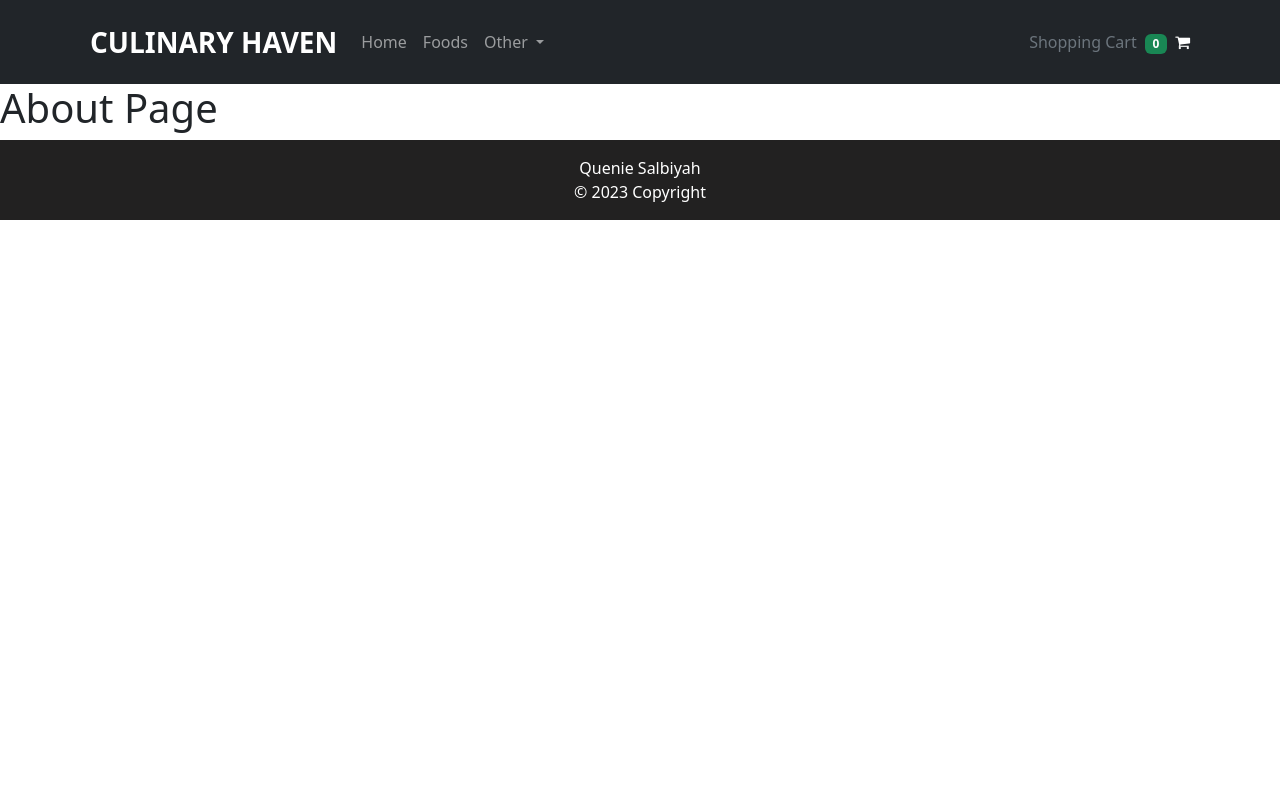
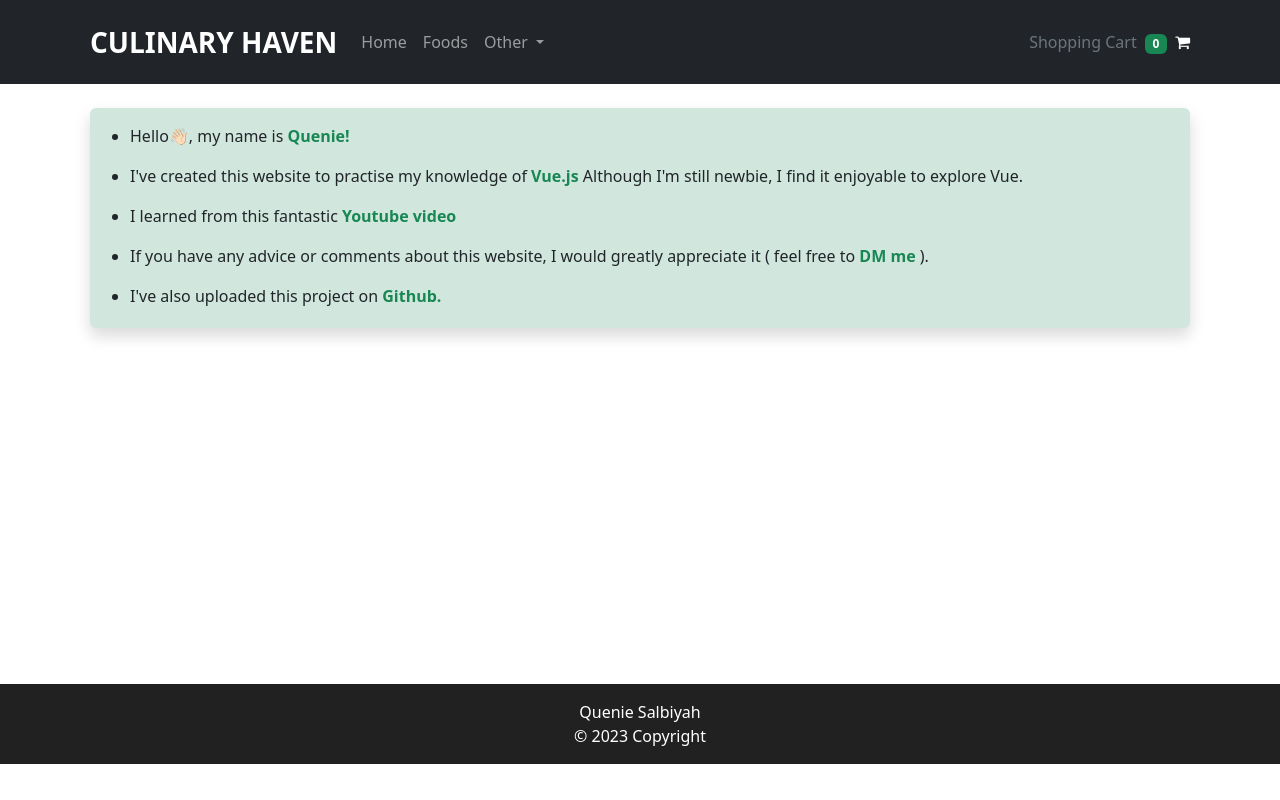
Before and after one commit to Queniex/Culinary-Haven, a Vue app: page /about in a window 1280 px wide. Built offline with nearby package versions, Linux system fonts and the light colour scheme; data requests are answered from the project's data file; what vue-toast-notification would draw is missing.

Commit message:
Add About me Page

```diff
--- a/src/components/Navbar.vue
+++ b/src/components/Navbar.vue
@@ -27,7 +27,7 @@
                   <hr class="dropdown-divider" />
                 </li>
                 <li>
-                  <router-link class="dropdown-item text-dark" to="/about">About Us</router-link>
+                  <router-link class="dropdown-item text-dark" to="/about">About me</router-link>
                 </li>
               </ul>
             </li>
--- a/src/views/AboutView.vue
+++ b/src/views/AboutView.vue
@@ -1,7 +1,40 @@
 <template>
   <div class="about">
     <Navbar />
-    <h1>About Page</h1>
+    <div class="body">
+      <div class="container">
+        <div class="mx-2 mt-4">
+          <div class="my-4 pt-3 pb-1 px-2 bg-success-subtle rounded shadow">
+            <ul>
+              <li>
+                <p>Hello👋🏻, my name is <a class="text-success fw-bold text-decoration-none"
+                    href="https://twitter.com/QuenieSalbiyah"> Quenie!</a></p>
+              </li>
+              <li>
+                <p>I've created this website to practise my knowledge of <a href="https://github.com/Queniex/Basic-Vue"
+                    class="text-success fw-bold text-decoration-none">Vue.js</a>
+                  Although I'm still newbie, I find it enjoyable
+                  to explore Vue.</p>
+              </li>
+              <li>
+                <p>I learned from this fantastic <a class="text-success fw-bold text-decoration-none"
+                    href="https://youtube.com/playlist?list=PLIan8aHxsPj3a7oLHb2a8pw8IHBq45WYu">Youtube video</a></p>
+              </li>
+              <li>
+                <p>If you have any advice or comments about this website, I would greatly appreciate it
+                  ( feel free to <a class="text-success fw-bold text-decoration-none"
+                    href="https://twitter.com/QuenieSalbiyah">DM me</a> ).</p>
+              </li>
+              <li>
+                <p>I've also uploaded this project on <a href="https://github.com/Queniex/Culinary-Haven"
+                    class="text-success fw-bold text-decoration-none">Github.</a>
+                </p>
+              </li>
+            </ul>
+          </div>
+        </div>
+      </div>
+    </div>
     <Footer />
   </div>
 </template>
```
